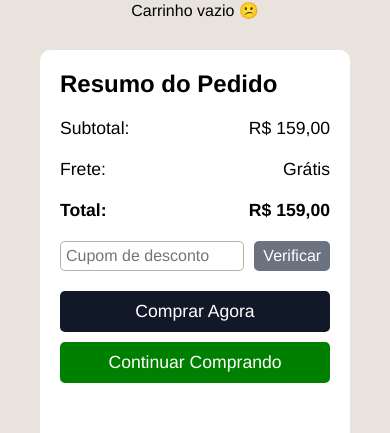
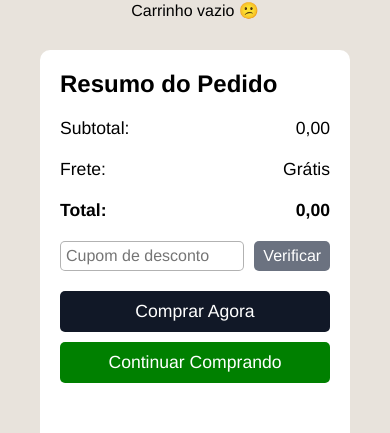
Before and after one commit to GRodrigues10/E-Commerce, a Next.js app: page /cart in a window 390 px wide. Shown: the part 250-683 px from the top of the page. Built offline with nearby package versions, Linux system fonts and the light colour scheme.

Commit message:
feat(cart, product-page, header): melhorias no carrinho, detalhes do produto e menu mobile

```diff
--- a/src/app/details/[id]/page.tsx
+++ b/src/app/details/[id]/page.tsx
@@ -7,11 +7,15 @@ import { Minus, Plus, Star } from "lucide-react";
 import { ContainerDetails, DetailsText } from "./page.styled";
 import { CartInputs } from "@/components/Cart/Cart.styled";
 import { CardButton } from "@/components/Cards/Cards.styled";
+import { useCart } from "@/context/context";
 
 export default function ProductPage({ params }: { params: { id: string } }) {
   const { id } = params;
   const [product, setProduct] = useState<Product | null>(null);
   const [loading, setLoading] = useState(true);
+  const [quantidade, setQuantidade] = useState(1);
+
+  const { addToCart } = useCart();
 
   useEffect(() => {
     async function fetchProduct() {
@@ -35,7 +39,6 @@ export default function ProductPage({ params }: { params: { id: string } }) {
   if (!product) return <h2>Produto não encontrado 😕</h2>;
 
   const rating = typeof product.rate === "number" ? product.rate : product.rate?.rate || 0;
-  const count = typeof product.rate === "object" ? product.rate?.count : 0;
   const fullStars = Math.floor(rating);
   const hasHalfStar = rating % 1 >= 0.5;
 
@@ -62,17 +65,24 @@ export default function ProductPage({ params }: { params: { id: string } }) {
         <h3 className="price">R$ {product.price?.toFixed(2)}</h3>
         <p>{product.description}</p>
 
+        {/* Controle de quantidade */}
         <CartInputs>
-          <button className="minus" style={{position:'relative', top:'2px'}}>
+          <button onClick={() => setQuantidade(q => Math.max(q - 1, 1))}>
             <Minus />
           </button>
-          <p className="number">1</p>
-          <button className="plus" style={{position:'relative', top:'2px'}}>
+          <p className="number">{quantidade}</p>
+          <button onClick={() => setQuantidade(q => q + 1)}>
             <Plus />
           </button>
         </CartInputs>
 
-        <CardButton className="add">Adicionar</CardButton>
+        {/* Adicionar ao carrinho */}
+        <CardButton
+          className="add"
+          onClick={() => addToCart({ ...product, quantity: quantidade })}
+        >
+          Adicionar
+        </CardButton>
       </DetailsText>
     </ContainerDetails>
   );
--- a/src/components/Button/Button.tsx
+++ b/src/components/Button/Button.tsx
@@ -1,10 +1,12 @@
 import { Trash, Trash2, Undo2 } from 'lucide-react'
 import React from 'react'
 import { StylesButton } from './Button.styled'
+import { useCart } from '@/context/context'
 
 function Button() {
+  const {removeAll} = useCart();
   return (
-    <StylesButton><span><Trash2/></span>Esvaziar Carrinho</StylesButton>
+    <StylesButton><span><Trash2 onClick={removeAll}/></span>Esvaziar Carrinho</StylesButton>
   )
 }
 
--- a/src/components/Cart/Cart.tsx
+++ b/src/components/Cart/Cart.tsx
@@ -12,7 +12,8 @@ import { useCart } from "@/context/context";
 import { formatPrice } from "@/utils/FormatPrice";
 
 function Cart() {
-  const { cart, removeFromCart } = useCart();
+const { cart, removeFromCart, increaseQuantity, decreaseQuantity } = useCart();
+
 
   return (
     <div>
@@ -41,7 +42,9 @@ function Cart() {
                   Entrega 100% gratuita em até 3 dias úteis.
                 </p>
 
-                <h4>R$ {formatPrice(product.price ?? 0)}</h4>
+                <h4>
+                  {formatPrice((product.price ?? 0) * (product.quantity ?? 1))}
+                </h4>
               </CartText>
 
               <CartControls>
@@ -49,11 +52,17 @@ function Cart() {
 
                 {/* Inputs de quantidade idênticos ao design original */}
                 <CartInputs>
-                  <button className="minus">
+                  <button
+                    className="minus"
+                    onClick={() => decreaseQuantity(product._id)}
+                  >
                     <Minus />
                   </button>
-                  <p className="number">1</p>
-                  <button className="plus">
+                  <p className="number">{product.quantity ?? 1}</p>
+                  <button
+                    className="plus"
+                    onClick={() => increaseQuantity(product._id)}
+                  >
                     <Plus />
                   </button>
                 </CartInputs>
--- a/src/components/Header/Header.styled.ts
+++ b/src/components/Header/Header.styled.ts
@@ -1,4 +1,4 @@
-// Header.styled.js
+// Header.styled.ts
 import styled from "styled-components";
 
 export const HeaderContainer = styled.header`
@@ -19,33 +19,23 @@ export const HeaderContainer = styled.header`
   }
 
   @media screen and (min-width: 768px) {
-    h1 {
-      font-size: 1.2rem;
-    }
+    h1 { font-size: 1.2rem; }
   }
   @media screen and (min-width: 992px) {
     align-items: center;
     justify-content: center;
     gap: 30px;
-    h1 {
-      font-size: 1.5rem;
-    }
+    h1 { font-size: 1.5rem; }
   }
   @media screen and (min-width: 1200px) {
     gap: 40px;
-    h1 {
-      font-size: 2rem;
-    }
+    h1 { font-size: 2rem; }
   }
-
   @media screen and (min-width: 1440px) {
     gap: 40px;
-    h1 {
-      font-size: 2.4rem;
-    }
+    h1 { font-size: 2.4rem; }
   }
 `;
-
 
 export const WrapperDesktop = styled.div`
   display: flex;
@@ -61,13 +51,10 @@ export const DesktopMenu = styled.div`
 
     a {
       text-decoration: none;
-      color: black;
+      color: #3a3a3a;
       cursor: pointer;
-      color: #3a3a3a;
       transition: 0.4s ease;
-      &:hover {
-        color: #2c2c2c;
-      }
+      &:hover { color: #2c2c2c; }
     }
   }
 
@@ -75,30 +62,15 @@ export const DesktopMenu = styled.div`
     display: flex;
     align-items: center;
     gap: 30px;
-    nav {
-      a {
-        font-size: 1rem;
-      }
-    }
+    nav a { font-size: 1rem; }
   }
   @media screen and (min-width: 1200px) {
     gap: 40px;
-
-    nav {
-      a {
-        font-size: 1.2rem;
-      }
-    }
+    nav a { font-size: 1.2rem; }
   }
-
   @media screen and (min-width: 1440px) {
     gap: 40px;
-
-    nav {
-      a {
-        font-size: 1.4rem;
-      }
-    }
+    nav a { font-size: 1.4rem; }
   }
 `;
 
@@ -108,7 +80,7 @@ export const MobileMenu = styled.div`
 
   button {
     font-weight: bold;
-    font-size: 1.6rem; /* aumenta tamanho do X/Hamburger */
+    font-size: 1.6rem;
     cursor: pointer;
     border: none;
     background-color: transparent;
@@ -120,9 +92,7 @@ export const MobileMenu = styled.div`
     justify-content: center;
   }
 
-  @media screen and (min-width: 992px) {
-    display: none;
-  }
+  @media screen and (min-width: 992px) { display: none; }
 `;
 
 export const SideMenu = styled.div<{ open: boolean }>`
@@ -142,7 +112,7 @@ export const SideMenu = styled.div<{ open: boolean }>`
     display: flex;
     flex-direction: column;
     gap: 1.5rem;
-    margin-top: 60px; /* deixa X alinhado com o botão */
+    margin-top: 60px;
     padding-left: 20px;
 
     a {
@@ -152,21 +122,52 @@ export const SideMenu = styled.div<{ open: boolean }>`
       font-weight: 500;
       cursor: pointer;
       transition: 0.3s ease;
-
-      &:hover {
-        color: #2c2c2c;
-      }
+      &:hover { color: #2c2c2c; }
     }
   }
 
-  @media screen and (min-width: 992px) {
-    display: none;
-  }
+  @media screen and (min-width: 992px) { display: none; }
 `;
 
+export const InputsMobile = styled.div `
+display: flex;
+flex-direction: column;
+padding: 10px;
+gap: 10px;
+input{
+  padding: 10px;
+  margin-top: 20px;
+  width: 90%;
+  border-radius:5px;
+  outline: none;
+  font-size: 1rem;
+}
+.search{
+  width: 90%;
+  padding: 10px;
+  font-size: 1rem;
+  border: none;
+  border: 1px solid black;
+border-radius: 5px;
+}
+
+.cart{
+  width: 90%;
+  background-color: green;
+  padding: 8px;
+  border-radius: 5px;
+  border: none;
+  border: 1px solid black;
+}
+
+.cart svg{
+  color: white;
+  width: 1.6rem
+
+}
 
 
-
+`
 
 export const Inputs = styled.div`
   display: none;
@@ -196,9 +197,7 @@ export const Inputs = styled.div`
     .search svg {
       width: 20px;
       transition: 0.4s ease;
-      &:hover {
-        transform: scale(1.07);
-      }
+      &:hover { transform: scale(1.07); }
     }
 
     button {
@@ -207,10 +206,7 @@ export const Inputs = styled.div`
       background: transparent;
     }
 
-    .cart {
-      position: relative;
-      left: 10px;
-    }
+    .cart { position: relative; left: 10px; }
   }
 
   @media screen and (min-width: 992px) {
@@ -232,19 +228,8 @@ export const Inputs = styled.div`
       padding: 10px;
     }
 
-    .search {
-      position: absolute;
-      right: 55px;
-      top: 10px;
-    }
-
-    .search svg {
-      width: 30px;
-    }
-
-    .cart svg {
-      width: 30px;
-      height: 30px;
-    }
+    .search { position: absolute; right: 55px; top: 10px; }
+    .search svg { width: 30px; }
+    .cart svg { width: 30px; height: 30px; }
   }
 `;
--- a/src/components/Header/Header.tsx
+++ b/src/components/Header/Header.tsx
@@ -7,6 +7,7 @@ import {
   WrapperDesktop,
   MobileMenu,
   SideMenu,
+  InputsMobile,
 } from "./Header.styled";
 import { ShoppingCart, Search, X } from "lucide-react";
 import Link from "next/link";
@@ -36,6 +37,7 @@ function Header() {
         <h1>FullShop</h1>
       </Link>
 
+      {/* Menu Desktop */}
       <WrapperDesktop>
         <DesktopMenu>
           <nav>
@@ -45,14 +47,35 @@ function Header() {
             <Link href="#reviews">Avaliações</Link>
           </nav>
         </DesktopMenu>
+
+        {/* Inputs Desktop */}
+        <Inputs>
+          <input
+            type="text"
+            placeholder="Digite um produto..."
+            value={searchTerm}
+            onChange={(e) => setSearchTerm(e.target.value)}
+            onKeyDown={handleKeyDown}
+          />
+          <button className="search" onClick={handleSearch}>
+            <Search />
+          </button>
+          <button className="cart">
+            <Link href="/cart" style={{ color: "black" }}>
+              <ShoppingCart />
+            </Link>
+          </button>
+        </Inputs>
       </WrapperDesktop>
 
+      {/* Menu Mobile */}
       <MobileMenu>
         <button onClick={() => setMenuOpen(!menuOpen)}>
           {menuOpen ? <X size={30} /> : "☰"}
         </button>
       </MobileMenu>
 
+      {/* SideMenu Mobile */}
       {isClient && (
         <SideMenu open={menuOpen}>
           <nav>
@@ -69,26 +92,29 @@ function Header() {
               Avaliações
             </Link>
           </nav>
+
+          {/* Inputs Mobile */}
+          <InputsMobile>
+            <input
+              type="text"
+              placeholder="Digite um produto..."
+              value={searchTerm}
+              onChange={(e) => setSearchTerm(e.target.value)}
+              onKeyDown={handleKeyDown}
+            />
+            <button className="search" onClick={handleSearch}>
+              Buscar
+            </button>
+            <Link href="/cart" style={{ color: "black" }}>
+            <button className="cart">
+
+                <ShoppingCart />
+
+            </button>
+              </Link>
+          </InputsMobile>
         </SideMenu>
       )}
-
-      <Inputs>
-        <input
-          type="text"
-          placeholder="Digite um produto..."
-          value={searchTerm}
-          onChange={(e) => setSearchTerm(e.target.value)}
-          onKeyDown={handleKeyDown}
-        />
-        <button className="search" onClick={handleSearch}>
-          <Search />
-        </button>
-        <button className="cart">
-          <Link href="/cart" style={{ color: "black" }}>
-            <ShoppingCart />
-          </Link>
-        </button>
-      </Inputs>
     </HeaderContainer>
   );
 }
--- a/src/components/RequestSummary/RequestSummary.tsx
+++ b/src/components/RequestSummary/RequestSummary.tsx
@@ -1,4 +1,4 @@
-import React from "react";
+import React, { useState } from "react";
 import {
   RequestSummaryContainer,
   ProductsSubtotal,
@@ -11,44 +11,94 @@ import {
   Checkout2,
 } from "./RequestSummary.styled";
 import Link from "next/link";
+import { useCart } from "@/context/context";
+import { formatPrice } from "@/utils/FormatPrice";
 
 function RequestSummary() {
+  const { cart } = useCart();
+  const [cupom, setCupom] = useState("");
+  const [desconto, setDesconto] = useState(0);
+  const [erroCupom, setErroCupom] = useState("");
+
+  const subtotal = cart.reduce(
+    (p, n) => p + (n.price || 0) * (n.quantity || 1),
+    0
+  );
+  const total = subtotal - desconto;
+
+  const checkCupom = () => {
+    if (cupom.toLowerCase() === "gabriel") {
+      setDesconto(subtotal / 2); // aplica 50% de desconto
+      setErroCupom(""); // limpa mensagem de erro
+    } else {
+      setDesconto(0);
+      setErroCupom("Cupom inválido!");
+    }
+  };
+
   return (
+    <div>
       <RequestSummaryContainer>
-      {/* Parte 1: Resumo do Pedido */}
         <Part1>
           <h2>Resumo do Pedido</h2>
+
           <ProductsSubtotal>
             <p>Subtotal:</p>
-          <p>R$ 159,00</p>
+            <p>{formatPrice(subtotal)}</p>
           </ProductsSubtotal>
+
+          {desconto > 0 && (
+            <ProductsSubtotal>
+              <p>Desconto:</p>
+              <p>- {formatPrice(desconto)}</p>
+            </ProductsSubtotal>
+          )}
+
           <Shipping>
             <p>Frete:</p>
             <p>Grátis</p>
           </Shipping>
+
           <Total>
-          <p><strong>Total:</strong></p>
-          <p><strong>R$ 159,00</strong></p>
+            <p>
+              <strong>Total:</strong>
+            </p>
+            <p>
+              <strong>{formatPrice(total)}</strong>
+            </p>
           </Total>
+
           <Input>
-          <input type="text" placeholder="Cupom de desconto" />
-          <button>Verificar</button>
+            <input
+              type="text"
+              placeholder="Cupom de desconto"
+              value={cupom}
+              onChange={(e) => setCupom(e.target.value)}
+            />
+            <button onClick={checkCupom}>Verificar</button>
           </Input>
+
+          {erroCupom && (
+            <p style={{ color: "red", fontSize: "14px", marginTop: "5px" }}>
+              {erroCupom}
+            </p>
+          )}
+
           <Checkout>Comprar Agora</Checkout>
-        <Link href='/'>
+
+          <Link href="/">
             <Checkout2>Continuar Comprando</Checkout2>
           </Link>
         </Part1>
 
-      {/* Parte 2: Formas de Pagamento e Confiança */}
         <Part2>
-
           <h3>Compra Segura</h3>
           <p>🔒 Pagamento 100% seguro</p>
           <p>📦 Garantia de entrega</p>
           <p>📞 Suporte ao cliente</p>
         </Part2>
       </RequestSummaryContainer>
+    </div>
   );
 }
 
--- a/src/context/context.tsx
+++ b/src/context/context.tsx
@@ -1,11 +1,20 @@
 "use client";
-import React, { createContext, useContext, useState, ReactNode, useEffect } from "react";
+import React, {
+  createContext,
+  useContext,
+  useState,
+  ReactNode,
+  useEffect,
+} from "react";
 import { Product } from "@/types/product";
 
 interface CartContextType {
   cart: Product[];
   addToCart: (product: Product) => void;
   removeFromCart: (id: string) => void;
+  removeAll: () => void;
+  increaseQuantity: (id: string) => void;
+  decreaseQuantity: (id: string) => void;
 }
 
 const CartContext = createContext<CartContextType | undefined>(undefined);
@@ -18,21 +27,64 @@ export const CartProvider = ({ children }: { children: ReactNode }) => {
     if (storedCart) setCart(JSON.parse(storedCart));
   }, []);
 
-
   useEffect(() => {
     localStorage.setItem("cart", JSON.stringify(cart));
   }, [cart]);
 
   const addToCart = (product: Product) => {
-    setCart((prev) => [...prev, product]);
+    setCart((prev) => {
+      const existing = prev.find((p) => p._id === product._id);
+      if (existing) {
+        return prev.map((p) =>
+          p._id === product._id
+            ? { ...p, quantity: (p.quantity || 1) + (product.quantity || 1) }
+            : p
+        );
+      } else {
+        return [...prev, { ...product, quantity: product.quantity || 1 }];
+      }
+    });
   };
 
   const removeFromCart = (id: string) => {
     setCart((prev) => prev.filter((p) => p._id !== id));
   };
 
+  const removeAll = () => {
+    setCart([]);
+  };
+
+  const increaseQuantity = (id: string) => {
+    setCart((prev) =>
+      prev.map((p) =>
+        p._id === id ? { ...p, quantity: (p.quantity ?? 1) + 1 } : p
+      )
+    );
+  };
+
+  const decreaseQuantity = (id: string) => {
+    setCart((prev) =>
+      prev
+        .map((p) =>
+          p._id === id
+            ? { ...p, quantity: Math.max((p.quantity ?? 1) - 1, 1) }
+            : p
+        )
+        .filter((p) => p.quantity! > 0)
+    );
+  };
+
   return (
-    <CartContext.Provider value={{ cart, addToCart, removeFromCart }}>
+    <CartContext.Provider
+      value={{
+        cart,
+        addToCart,
+        removeFromCart,
+        removeAll,
+        increaseQuantity,
+        decreaseQuantity,
+      }}
+    >
       {children}
     </CartContext.Provider>
   );
@@ -40,6 +92,7 @@ export const CartProvider = ({ children }: { children: ReactNode }) => {
 
 export const useCart = () => {
   const context = useContext(CartContext);
-  if (!context) throw new Error("useCart deve ser usado dentro de CartProvider");
+  if (!context)
+    throw new Error("useCart deve ser usado dentro de CartProvider");
   return context;
 };
--- a/src/types/product.ts
+++ b/src/types/product.ts
@@ -8,4 +8,5 @@ export interface Product {
   // pode ser número simples OU objeto
   rate?: number | { rate: number; count?: number };
   stock?: number;
+  quantity:number
 }
```
Lines whose indentation alone changed are shown as unchanged.
